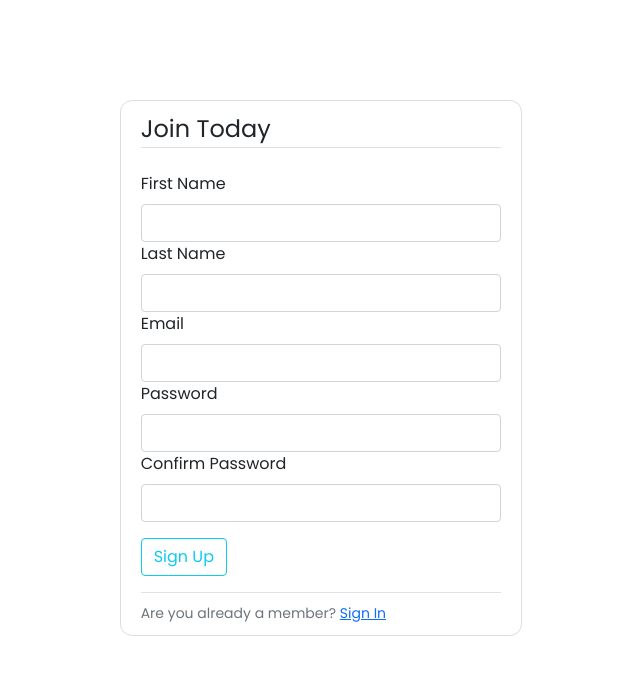
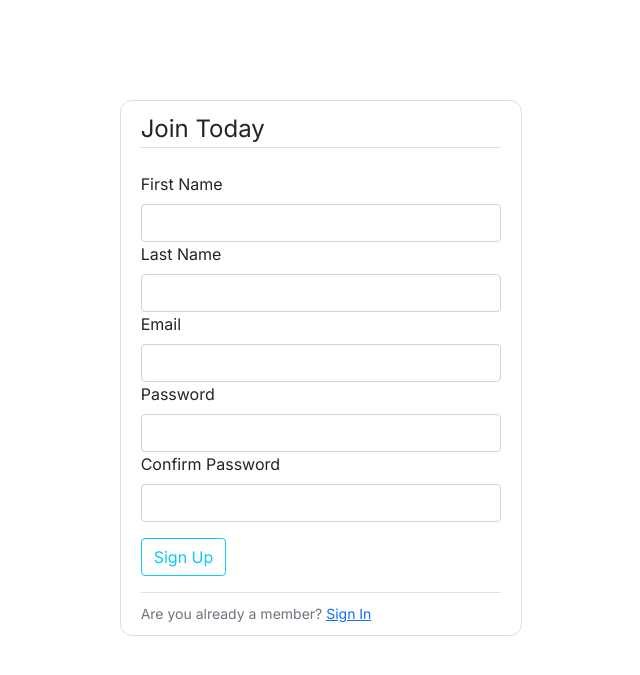
Before and after one commit to Tomas-Wardoloff/Virtual-Wallet-App, a Flask app: page /auth/signup in a window 1280 px wide. Shown: the top 675 px of the page, without its empty margins (307-947 px from the left). Run offline with Flask 3, Linux system fonts and the light colour scheme.

Commit message:
Add css for the layout

```diff
--- a/src/templates/layout.html
+++ b/src/templates/layout.html
@@ -8,14 +8,10 @@
     {% else %}
         <title>Virtual Wallet</title>
     {% endif %}
-    <!-- Bootstrap Css -->
-    <link href="https://cdn.jsdelivr.net/npm/bootstrap@5.0.2/dist/css/bootstrap.min.css" rel="stylesheet" integrity="sha384-EVSTQN3/azprG1Anm3QDgpJLIm9Nao0Yz1ztcQTwFspd3yD65VohhpuuCOmLASjC" crossorigin="anonymous">
-    <!-- Custom Css -->
-    {% block CustomCss %}{% endblock CustomCss %}
     <style>
-        @import url('https://fonts.googleapis.com/css2?family=Poppins&display=swap');
+        @import url('https://fonts.googleapis.com/css2?family=Inter:wght@100;200;300;400;500;600;700;800;900&display=swap');
         *{
-            font-family: 'Poppins';
+            font-family: 'Inter';
         }
         body{
             position: relative;
@@ -29,6 +25,12 @@
             margin: 0 auto;
         }
     </style>
+    <!-- Bootstrap Css -->
+    <link href="https://cdn.jsdelivr.net/npm/bootstrap@5.0.2/dist/css/bootstrap.min.css" rel="stylesheet" integrity="sha384-EVSTQN3/azprG1Anm3QDgpJLIm9Nao0Yz1ztcQTwFspd3yD65VohhpuuCOmLASjC" crossorigin="anonymous">
+    <!-- Icons -->
+    <link href='https://unpkg.com/boxicons@2.1.4/css/boxicons.min.css' rel='stylesheet'>
+    <!-- Custom Css -->
+    {% block CustomCss %}{% endblock CustomCss %}
 </head>
 <body>
     <div class="message row d-flex justify-content-center">
@@ -46,6 +48,7 @@
             </div>
         </div>
     </div>
+    <!-- Custom Body -->
     {% block body %}{% endblock body %}
     <!-- Custom Js -->
     {% block CustomScript %}{% endblock CustomScript %}
```
